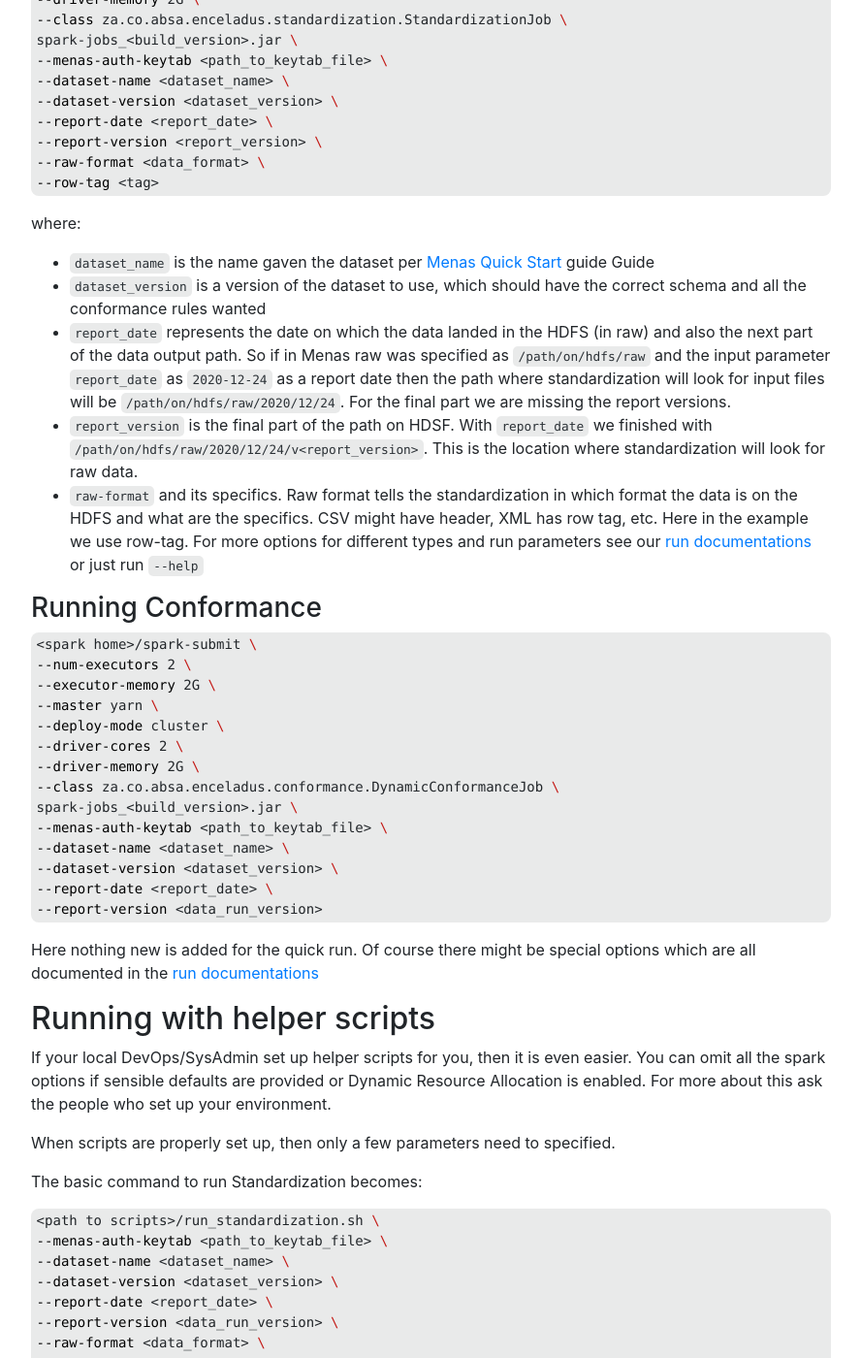
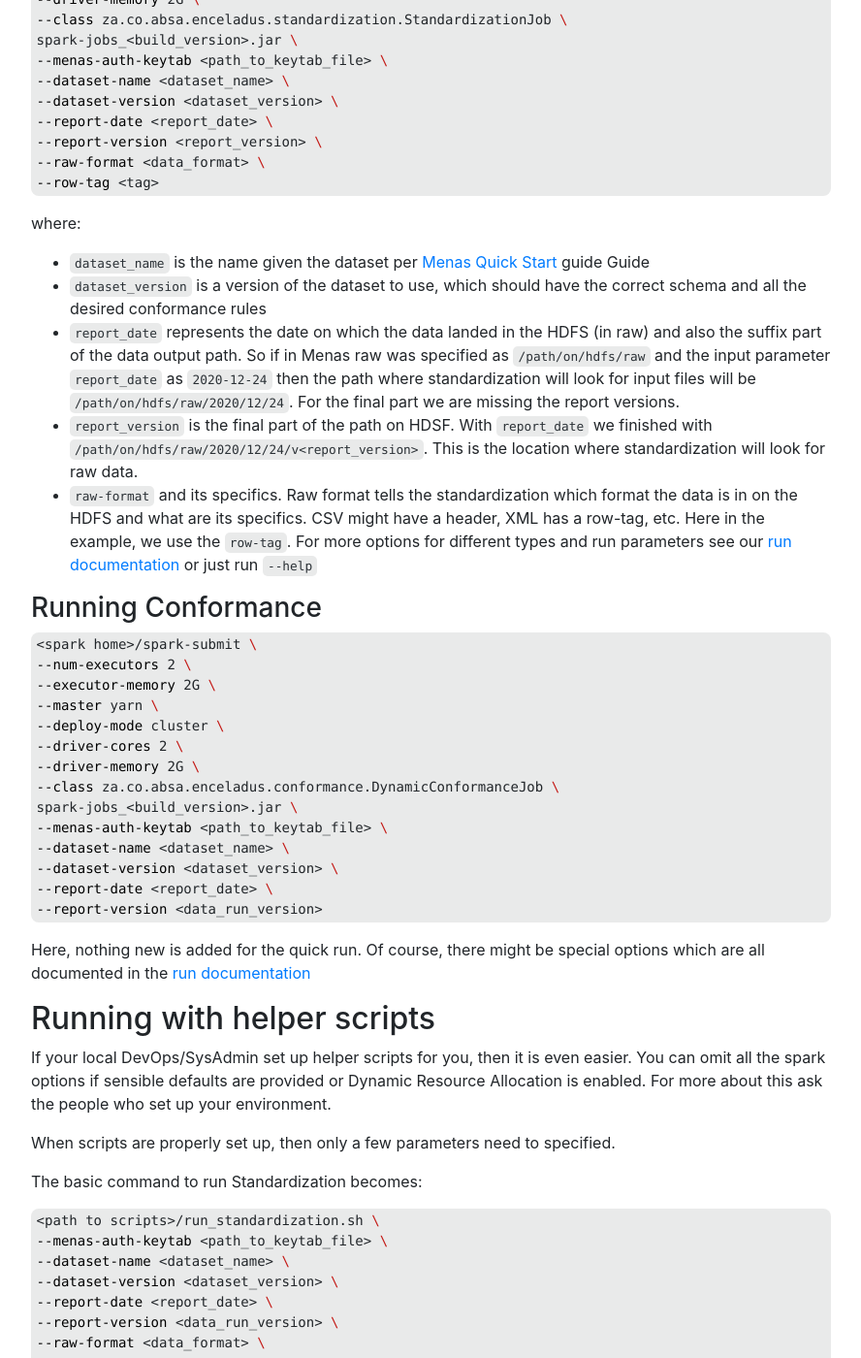
Before and after one commit to AbsaOSS/enceladus, a Jekyll site: the page built from _docs/2.0.0/usage/spark-jobs-quick-start.md, in a window 1280 px wide and 1400 px high, scrolled down 636 px. Shown: the whole window at 97% size, without its empty margins (338-1226 px from the left). Built offline with Jekyll 4.4.1, drawn with Linux system fonts in a browser that asks for light colours; nearby versions of some CDN libraries; some of the changed text lies outside the part shown.

Commit message:
Apply suggestions from code review
Co-authored-by: David Benedeki <14905969+benedeki@users.noreply.github.com>
Co-authored-by: Daniel K <dk1844@gmail.com>

````diff
--- a/_docs/2.0.0/usage/spark-jobs-quick-start.md
+++ b/_docs/2.0.0/usage/spark-jobs-quick-start.md
@@ -41,11 +41,11 @@ spark-jobs_<build_version>.jar \
 
 where:
 
-- `dataset_name` is the name gaven the dataset per [Menas Quick Start]({{ docs_path }}/usage/menas-quick-start) guide Guide
-- `dataset_version` is a version of the dataset to use, which should have the correct schema and all the conformance rules wanted
-- `report_date` represents the date on which the data landed in the HDFS (in raw) and also the next part of the data output path. So if in Menas raw was specified as `/path/on/hdfs/raw` and the input parameter `report_date` as `2020-12-24` as a report date then the path where standardization will look for input files will be `/path/on/hdfs/raw/2020/12/24`. For the final part we are missing the report versions.
+- `dataset_name` is the name given the dataset per [Menas Quick Start]({{ docs_path }}/usage/menas-quick-start) guide Guide
+- `dataset_version` is a version of the dataset to use, which should have the correct schema and all the desired conformance rules
+- `report_date` represents the date on which the data landed in the HDFS (in raw) and also the suffix part of the data output path. So if in Menas raw was specified as `/path/on/hdfs/raw` and the input parameter `report_date` as `2020-12-24` then the path where standardization will look for input files will be `/path/on/hdfs/raw/2020/12/24`. For the final part we are missing the report versions.
 - `report_version` is the final part of the path on HDSF. With `report_date` we finished with `/path/on/hdfs/raw/2020/12/24/v<report_version>`. This is the location where standardization will look for raw data.
-- `raw-format` and its specifics. Raw format tells the standardization in which format the data is on the HDFS and what are the specifics. CSV might have header, XML has row tag, etc. Here in the example we use row-tag. For more options for different types and run parameters see our [run documentations](https://absaoss.github.io/enceladus/docs/2.0.0/usage/run) or just run `--help`
+- `raw-format` and its specifics. Raw format tells the standardization which format the data is in on the HDFS and what are its specifics. CSV might have a header, XML has a row-tag, etc. Here in the example, we use the `row-tag`. For more options for different types and run parameters see our [run documentation](https://absaoss.github.io/enceladus/docs/2.0.0/usage/run) or just run `--help`
 
 
 ### Running Conformance
@@ -67,7 +67,7 @@ spark-jobs_<build_version>.jar \
 --report-version <data_run_version>
 ```
 
-Here nothing new is added for the quick run. Of course there might be special options which are all documented in the [run documentations](https://absaoss.github.io/enceladus/docs/2.0.0/usage/run)
+Here, nothing new is added for the quick run. Of course, there might be special options which are all documented in the [run documentation](https://absaoss.github.io/enceladus/docs/2.0.0/usage/run)
 
 ## Running with helper scripts
 
````
Also changed, not shown: other parts of _docs/2.0.0/usage/spark-jobs-quick-start.md (+1 -1 lines), _docs/2.0.0/usage/data-quick-start.md (+1 -1 lines).
